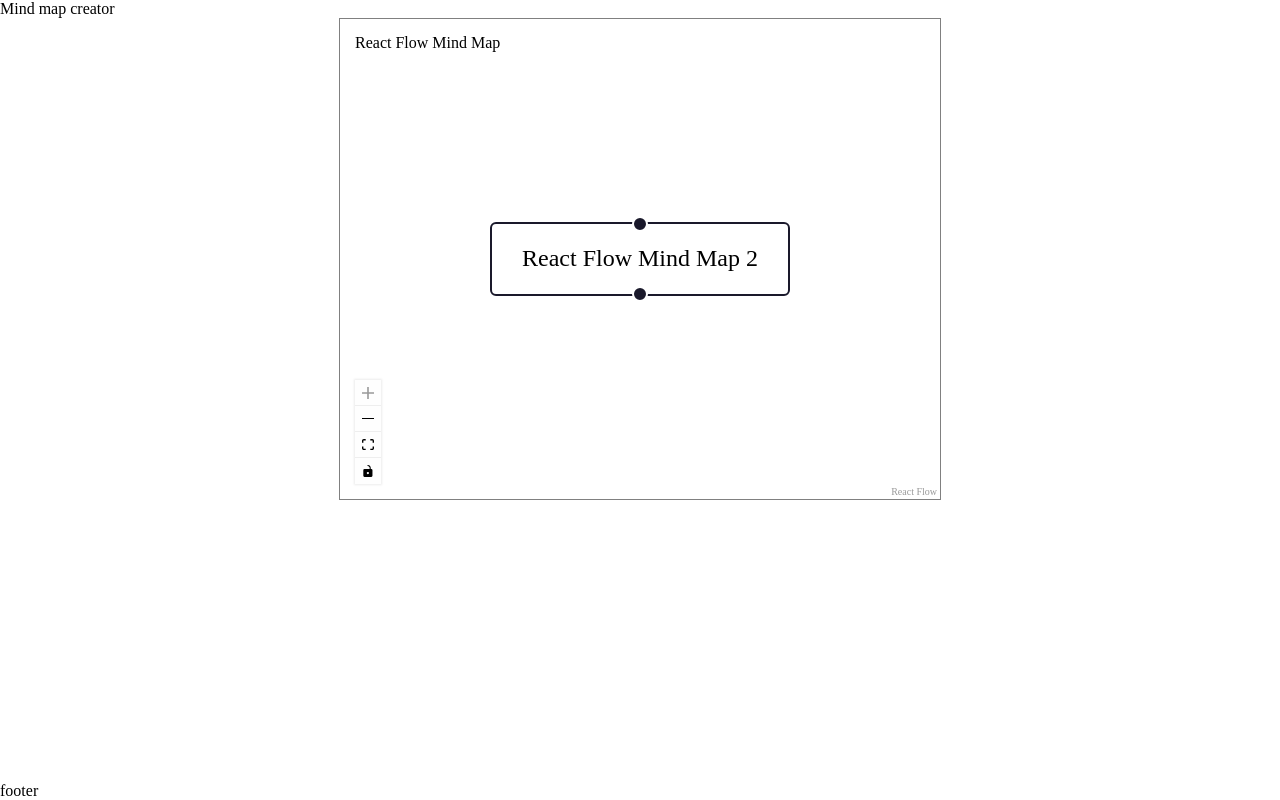
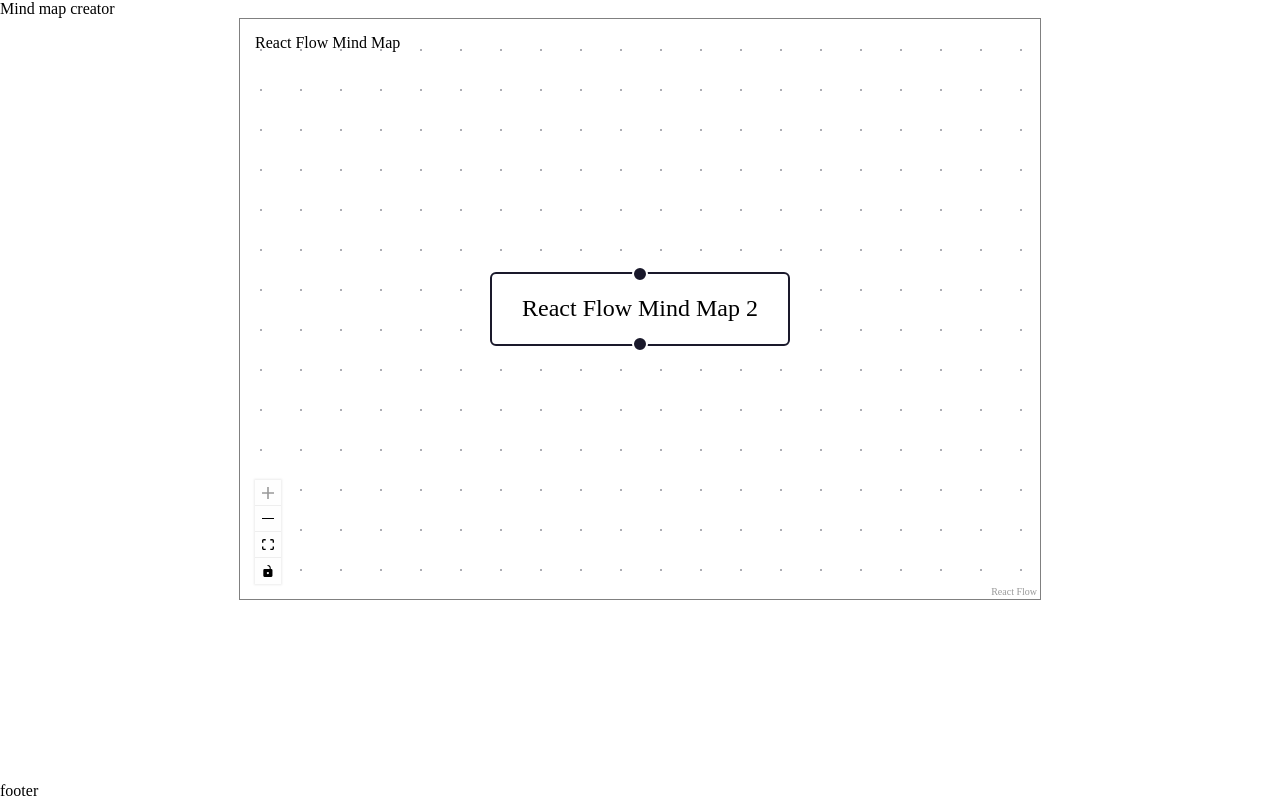
Before and after one commit to yurirodnov/mind-map-creator, a React (Vite) app in the folder mindmap-frontend/: page /editor in a window 1280 px wide. Built offline with nearby package versions, Linux system fonts and the light colour scheme.

Commit message:
add background

```diff
--- a/mindmap-frontend/src/components/editor-components/editor-wrapper/EditorWrapper.module.css
+++ b/mindmap-frontend/src/components/editor-components/editor-wrapper/EditorWrapper.module.css
@@ -1,5 +1,5 @@
 .editorWrapper {
-  width: 600px;
-  height: 480px;
+  width: 800px;
+  height: 580px;
   border: 1px solid grey;
 }
--- a/mindmap-frontend/src/components/editor-components/editor/Editor.tsx
+++ b/mindmap-frontend/src/components/editor-components/editor/Editor.tsx
@@ -1,4 +1,4 @@
-import { ReactFlow, Controls, Panel } from "@xyflow/react";
+import { ReactFlow, Controls, Background, Panel } from "@xyflow/react";
 import { NodeOrigin } from "@xyflow/react";
 import { shallow } from "zustand/shallow";
 
@@ -31,6 +31,7 @@
       nodeOrigin={nodeOrigin}
       fitView
     >
+      <Background />
       <Controls showInteractive={true} />
       <Panel position="top-left">React Flow Mind Map</Panel>
     </ReactFlow>
```
